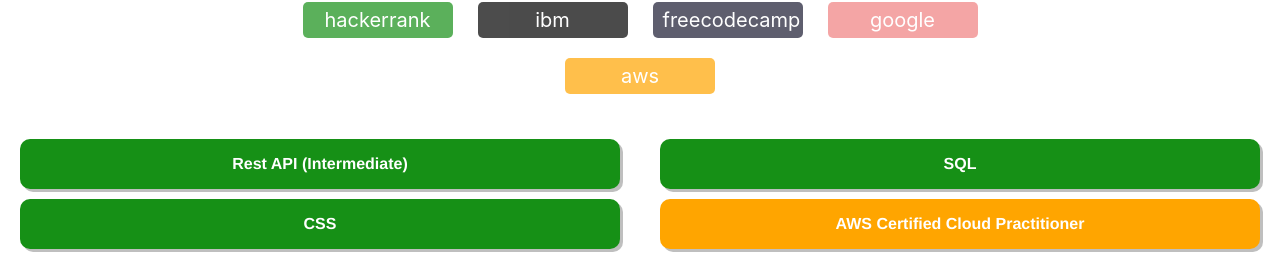
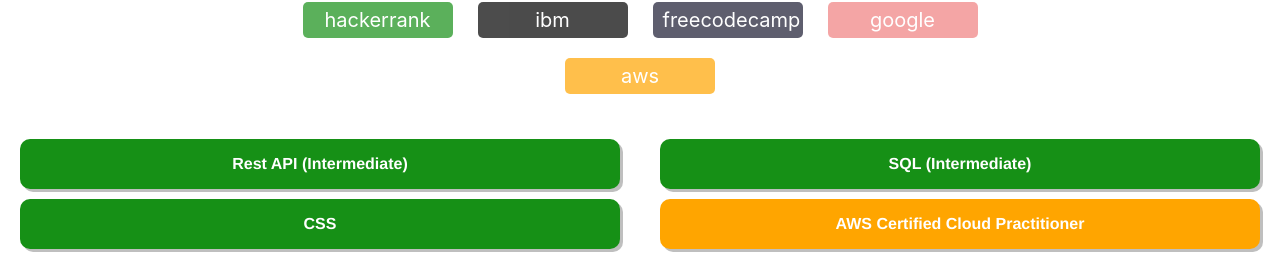
Before and after one commit to gadenahi/pf, a React (Create React App) app: page / in a window 1280 px wide. Shown: the part 6192-6446 px from the top of the page. Built offline with nearby package versions, Linux system fonts and the light colour scheme.

Commit message:
appended SQL Intermediate
exit()

```diff
--- a/src/components/data/data.js
+++ b/src/components/data/data.js
@@ -202,8 +202,8 @@
     {
         id: 34,
         org: "hackerrank",
-        url: "https://www.hackerrank.com/certificates/2716f7a6aed6",
-        caption: "SQL",
+        url: "https://www.hackerrank.com/certificates/76b8b7245c31",
+        caption: "SQL (Intermediate)",
         category: ["hackerrank", "sql"]
     },
     {
```
